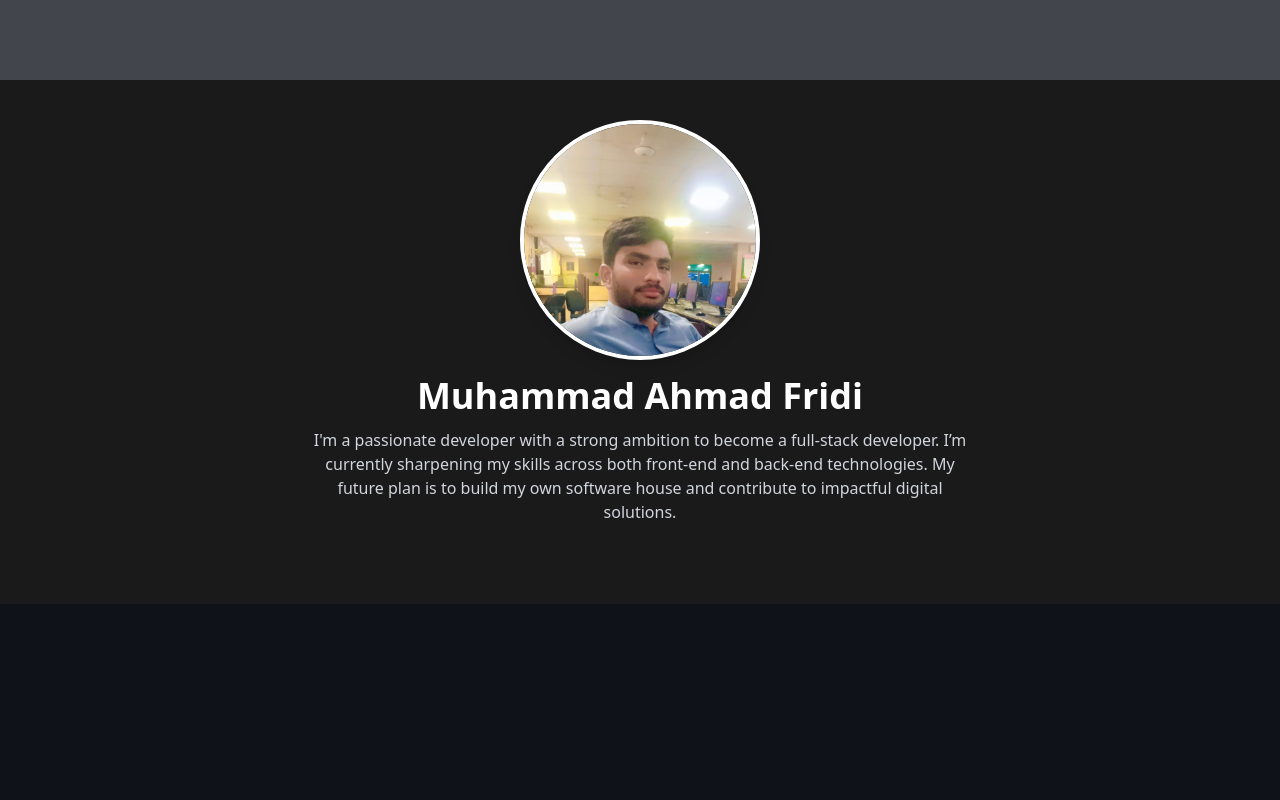
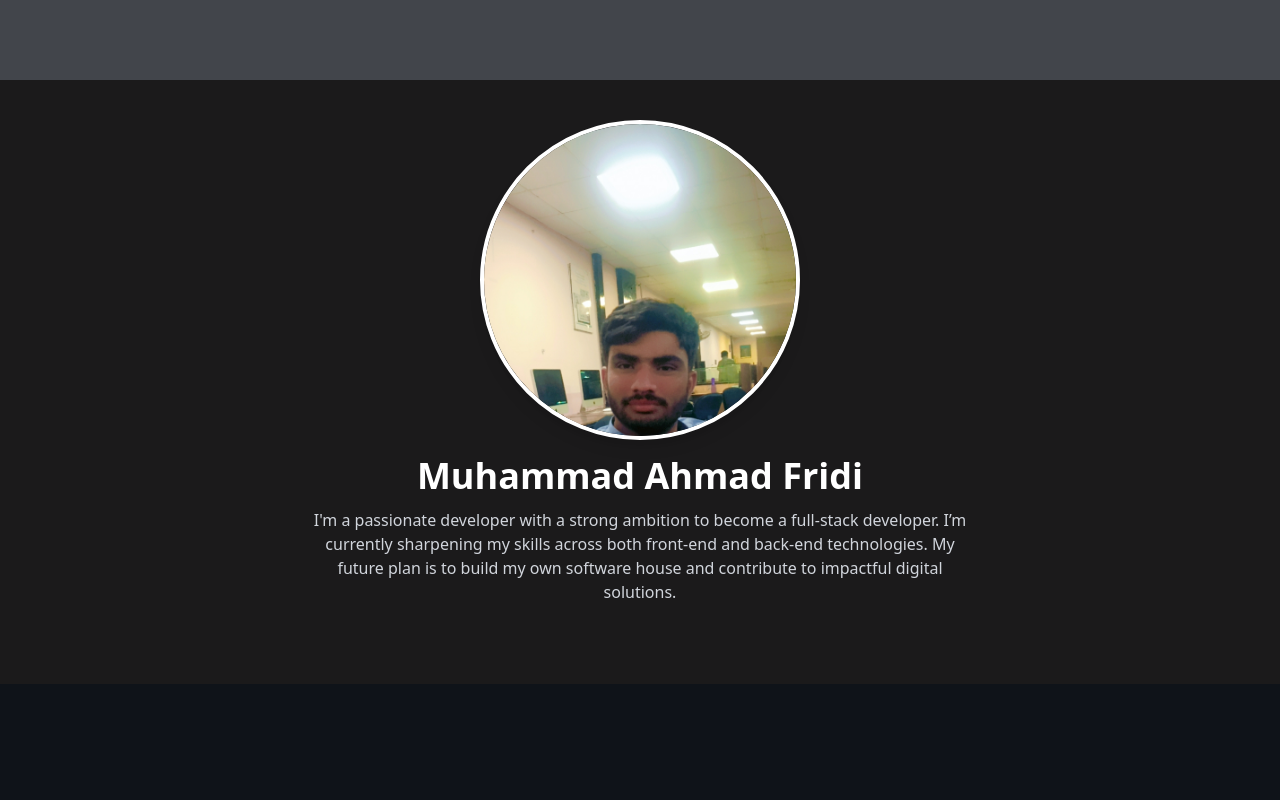
Before and after one commit to Ahmad-WebOfficial/Ahmad-Portfolio, a React (Vite) app: page / in a window 1280 px wide. Shown: the part 1520-2320 px from the top of the page. Built offline with nearby package versions, Linux system fonts and the light colour scheme.

Commit message:
Update Body2.jsx

```diff
--- a/src/components/Body2.jsx
+++ b/src/components/Body2.jsx
@@ -1,5 +1,5 @@
 import React, { useState } from "react";
-import img11 from "../images/img99.jpg";
+import img11 from "../images/img1.jpg";
 
 
 const About = () => {
@@ -186,7 +186,7 @@ const About = () => {
        <img
   src={img11}
   alt="User Icon"
-  className="w-40 h-40 md:w-60 md:h-60 rounded-full object-cover object-top mb-4 shadow-lg border-4 border-white"
+  className="w-55 h-55 md:w-80 md:h-80 rounded-full object-cover object-top mb-4 shadow-lg border-4 border-white"
 />
 
         <h1 className="text-3xl md:text-4xl font-bold mb-3">
```
